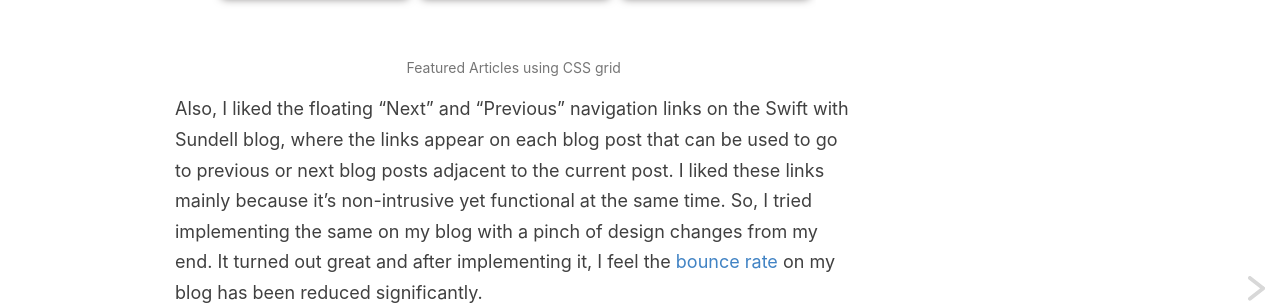
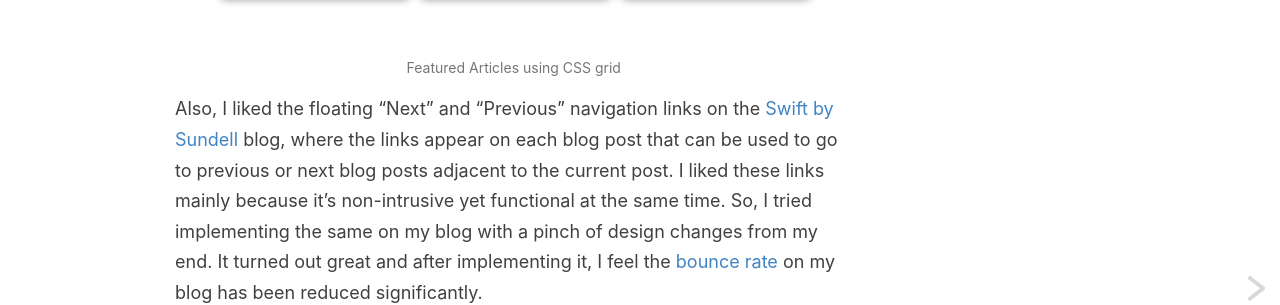
Before and after one commit to varunkumardev/amitmerchant1990.github.io, a Jekyll site: the page built from _posts/2020-01-21-this-blog-is-my-playground.md, in a window 1280 px wide and 900 px high, scrolled down 2641 px. Shown: the part 162-467 px from the top of the window. Built offline with Jekyll 4.4.1, drawn with Linux system fonts in a browser that asks for light colours; comment, search, counter and statistics services are not loaded.

Commit message:
improve post.

```diff
--- a/_posts/2020-01-21-this-blog-is-my-playground.md
+++ b/_posts/2020-01-21-this-blog-is-my-playground.md
@@ -39,7 +39,7 @@ I read a lot of great blogs around the web and I draw a lot of design inspiratio
 
 {% include image.html file="article-grid.png" description="Featured Articles using CSS grid" %}
 
-Also, I liked the floating "Next" and "Previous" navigation links on the Swift with Sundell blog, where the links appear on each blog post that can be used to go to previous or next blog posts adjacent to the current post. I liked these links mainly because it's non-intrusive yet functional at the same time. So, I tried implementing the same on my blog with a pinch of design changes from my end. It turned out great and after implementing it, I feel the [bounce rate](https://en.wikipedia.org/wiki/Bounce_rate) on my blog has been reduced significantly.
+Also, I liked the floating "Next" and "Previous" navigation links on the [Swift by Sundell](https://www.swiftbysundell.com/) blog, where the links appear on each blog post that can be used to go to previous or next blog posts adjacent to the current post. I liked these links mainly because it's non-intrusive yet functional at the same time. So, I tried implementing the same on my blog with a pinch of design changes from my end. It turned out great and after implementing it, I feel the [bounce rate](https://en.wikipedia.org/wiki/Bounce_rate) on my blog has been reduced significantly.
 
 ### Implemented search functionality
 
```
